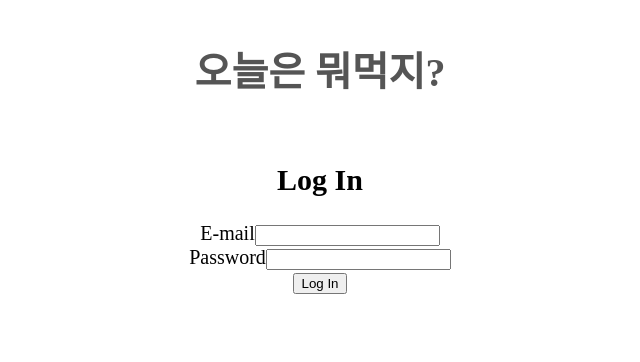
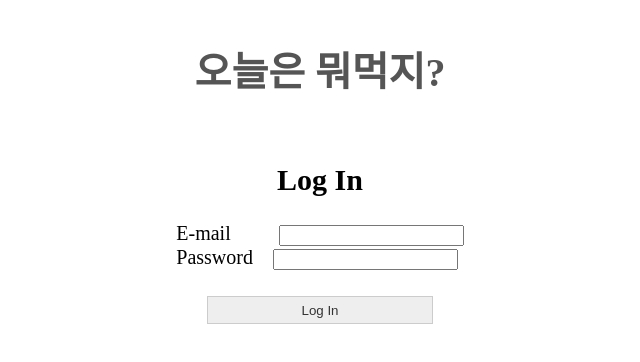
Before and after one commit to CodeSoom/react-week8-assignment-1, a React app: page /login in a window 1280 px wide. Shown: the top 362 px of the page, without its empty margins (320-960 px from the left). Built offline with nearby package versions, Linux system fonts and the light colour scheme.

Commit message:
change Tag in LoginForm and LoginFormContainer to apply style using emotion/styled [LoginForm.jsx] 1. label of email -> EmailLabel 2. label of password -> PasswordLabel 3. button for login -> LoginButton [LoginContainer.jsx] div to cover components -> Container

```diff
--- a/src/LoginForm.jsx
+++ b/src/LoginForm.jsx
@@ -1,4 +1,34 @@
 import React from 'react';
+
+import styled from '@emotion/styled';
+
+const EmailLabel = styled.label((htmlFor) => ({
+  marginRight: '2.4em',
+  htmlFor,
+}));
+
+const PasswordLabel = styled.label((htmlFor) => ({
+  htmlFor,
+  marginRight: '1em',
+}));
+
+const LoginButton = styled.button(() => ({
+  display: 'table',
+  marginLeft: 'auto',
+  marginRight: 'auto',
+  marginTop: '2em',
+  padding: '.4em 7em',
+  border: '1px solid #CCC',
+  color: '#333',
+  background: '#EEE',
+  cursor: 'pointer',
+  textDecoration: 'none',
+  '&:hover': {
+    color: '#000',
+    fontWeight: 'bold',
+    background: 'palegreen',
+  },
+}));
 
 const LoginForm = React.memo(({ fields, onChange, onSubmit }) => {
   const { email, password } = fields;
@@ -11,9 +41,9 @@ const LoginForm = React.memo(({ fields, onChange, onSubmit }) => {
   return (
     <>
       <div>
-        <label htmlFor="login-email">
+        <EmailLabel htmlFor="login-email">
           E-mail
-        </label>
+        </EmailLabel>
         <input
           type="email"
           id="login-email"
@@ -23,9 +53,9 @@ const LoginForm = React.memo(({ fields, onChange, onSubmit }) => {
         />
       </div>
       <div>
-        <label htmlFor="login-password">
+        <PasswordLabel htmlFor="login-password">
           Password
-        </label>
+        </PasswordLabel>
         <input
           type="password"
           id="login-password"
@@ -34,12 +64,12 @@ const LoginForm = React.memo(({ fields, onChange, onSubmit }) => {
           onChange={handleChange}
         />
       </div>
-      <button
+      <LoginButton
         type="button"
         onClick={onSubmit}
       >
         Log In
-      </button>
+      </LoginButton>
     </>
   );
 });
--- a/src/LoginFormContainer.jsx
+++ b/src/LoginFormContainer.jsx
@@ -2,6 +2,7 @@ import React from 'react';
 
 import { useDispatch, useSelector } from 'react-redux';
 
+import styled from '@emotion/styled';
 import LoginForm from './LoginForm';
 import LogoutForm from './LogoutForm';
 
@@ -12,6 +13,14 @@ import {
 } from './actions';
 
 import { get } from './utils';
+
+const Container = styled.div(() => ({
+  display: 'table',
+  marginLeft: 'auto',
+  marginRight: 'auto',
+  padding: '0 10em',
+  textAlign: 'left',
+}));
 
 export default function LoginFormContainer() {
   const dispatch = useDispatch();
@@ -32,7 +41,7 @@ export default function LoginFormContainer() {
   };
 
   return (
-    <>
+    <Container>
       {accessToken ? (
         <LogoutForm onClick={handleClickLogout} />
       ) : (
@@ -42,6 +51,6 @@ export default function LoginFormContainer() {
           onSubmit={handleSubmit}
         />
       )}
-    </>
+    </Container>
   );
 }
```
